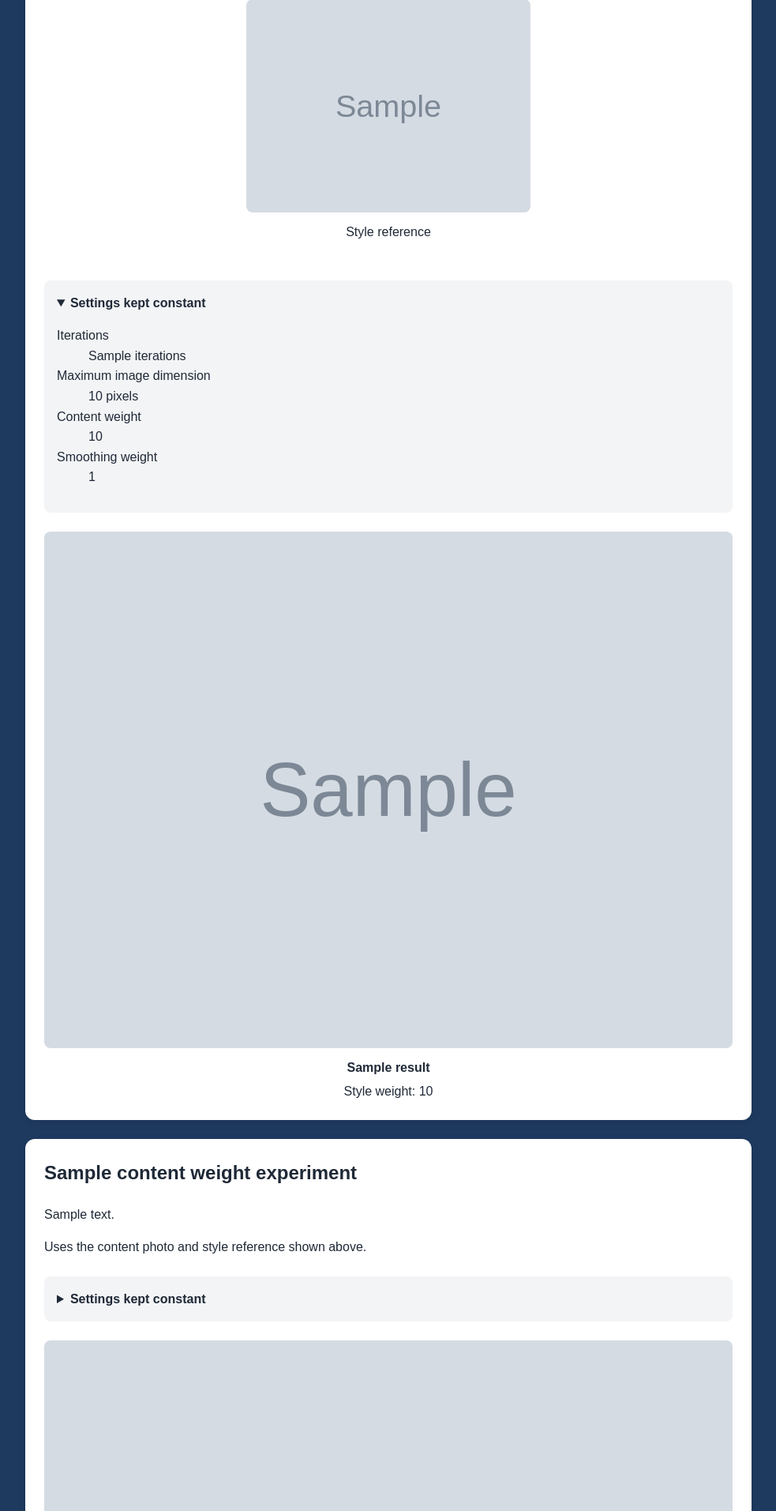
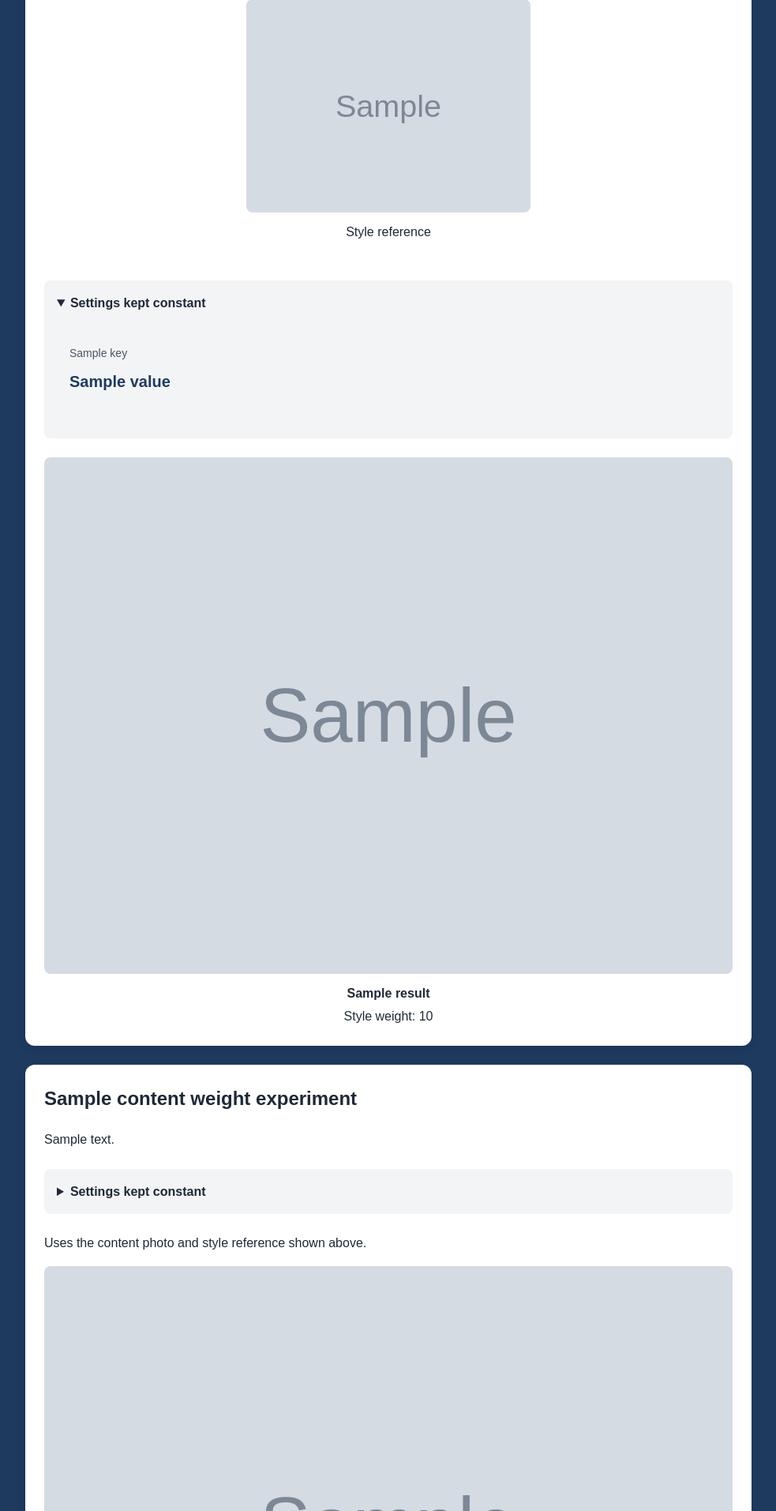
Before and after one commit to JohnsonLee97/nst-studio, a Python web app: template templates/experiments.html in a window 1280 px wide, after a click on "Settings kept constant". Shown: the part 835-2748 px from the top of the page at 79% size, without its empty margins (148-1131 px from the left). Run offline with Jinja, Linux system fonts and the light colour scheme; the template is opened without the code that fills it: most values are stand-ins (such as "Sample title", 1, 10 or a date in 2020); grey boxes marked "Sample" are stand-in pictures.

Commit message:
Refine result cards and experiment settings layout

```diff
--- a/static/css/base.css
+++ b/static/css/base.css
@@ -86,3 +86,37 @@ button:hover {
     outline: 2px solid #1e3a5f;
     outline-offset: 3px;
 }
+
+.result-details {
+    display: flex;
+    flex-wrap: wrap;
+    gap: 1rem;
+    margin-block: 1.5rem;
+}
+
+.result-detail {
+    flex: 1 1 auto;
+    min-width: 0;
+    padding: 1rem;
+    background-color: #f3f4f6;
+    border-radius: 0.5rem;
+}
+
+.result-detail-label {
+    margin-bottom: 0.5rem;
+    color: #4b5563;
+    font-size: 0.875rem;
+}
+
+.result-detail-value {
+    margin: 0;
+    color: #1e3a5f;
+    font-size: 1.25rem;
+    font-weight: bold;
+    overflow-wrap: anywhere;
+}
+
+.result-detail-unit {
+    font-size: 0.875rem;
+    font-weight: normal;
+}
--- a/static/css/experiments.css
+++ b/static/css/experiments.css
@@ -54,6 +54,7 @@
     padding: 16px;
     background-color: #f3f4f6;
     border-radius: 8px;
+    --result-detail-background: #ffffff;
 }
 
 .experiment-settings summary {
--- a/static/js/main.js
+++ b/static/js/main.js
@@ -63,7 +63,7 @@ const generateButton = document.getElementById("generate-button");
 const generationStatus = document.getElementById("generation-status");
 
 if (generationForm && generateButton && generationStatus) {
-    const spinner = generateButton.querySelector(".generation-spinner");
+    // const spinner = generateButton.querySelector(".generation-spinner");
     const label = generateButton.querySelector(".generate-label");
 
     function setGenerating(isGenerating) {
@@ -73,7 +73,7 @@ if (generationForm && generateButton && generationStatus) {
             ? "Generating"
             : "Generate image";
 
-        spinner.hidden = !isGenerating;
+        // spinner.hidden = !isGenerating;
         generationStatus.hidden = !isGenerating;
 
         const resultLoading = document.getElementById("result-loading");
--- a/templates/experiments.html
+++ b/templates/experiments.html
@@ -1,3 +1,4 @@
+{% from "macros/settings.html" import constant_settings %}
 <!doctype html>
 <html lang="en">
   <head>
@@ -50,23 +51,7 @@
           </figure>
         </div>
 
-        <details class="experiment-settings">
-          <summary>Settings kept constant</summary>
-
-          <dl>
-            <dt>Iterations</dt>
-            <dd>{{ experiment.settings.iterations }}</dd>
-
-            <dt>Maximum image dimension</dt>
-            <dd>{{ experiment.settings.max_dimension }} pixels</dd>
-
-            <dt>Content weight</dt>
-            <dd>{{ experiment.settings.content_weight }}</dd>
-
-            <dt>Smoothing weight</dt>
-            <dd>{{ experiment.settings.total_variation_weight }}</dd>
-          </dl>
-        </details>
+        {{ constant_settings(experiment.settings) }}
 
         <div class="experiment-grid">
           {% for result in experiment.results %}
@@ -91,26 +76,8 @@
       <section class="experiment-comparison">
         <h2>{{ comparison.title }}</h2>
         <p>{{ comparison.description }}</p>
-
+        {{ constant_settings(comparison.settings) }}
         <p>Uses the content photo and style reference shown above.</p>
-
-        <details class="experiment-settings">
-          <summary>Settings kept constant</summary>
-
-          <dl>
-            <dt>Iterations</dt>
-            <dd>{{ comparison.settings.iterations }}</dd>
-
-            <dt>Maximum image dimension</dt>
-            <dd>{{ comparison.settings.max_dimension }} pixels</dd>
-
-            <dt>Style weight</dt>
-            <dd>{{ comparison.settings.style_weight }}</dd>
-
-            <dt>Smoothing weight</dt>
-            <dd>{{ comparison.settings.total_variation_weight }}</dd>
-          </dl>
-        </details>
 
         <div class="experiment-grid">
           {% for result in comparison.results %}
@@ -143,26 +110,8 @@
       <section class="experiment-comparison">
         <h2>{{ iteration_comparison.title }}</h2>
         <p>{{ iteration_comparison.description }}</p>
-
+        {{ constant_settings(iteration_comparison.settings) }}
         <p>Uses the content photo and style reference shown above.</p>
-
-        <details class="experiment-settings">
-          <summary>Settings kept constant</summary>
-
-          <dl>
-            <dt>Maximum image dimension</dt>
-            <dd>{{ iteration_comparison.settings.max_dimension }} pixels</dd>
-
-            <dt>Style weight</dt>
-            <dd>{{ iteration_comparison.settings.style_weight }}</dd>
-
-            <dt>Content weight</dt>
-            <dd>{{ iteration_comparison.settings.content_weight }}</dd>
-
-            <dt>Smoothing weight</dt>
-            <dd>{{ iteration_comparison.settings.total_variation_weight }}</dd>
-          </dl>
-        </details>
 
         <div class="experiment-grid">
           {% for result in iteration_comparison.results %}
@@ -193,24 +142,7 @@
       <section class="experiment-comparison">
         <h2>{{ resolution_comparison.title }}</h2>
         <p>{{ resolution_comparison.description }}</p>
-
-        <details class="experiment-settings">
-          <summary>Settings kept constant</summary>
-
-          <dl>
-            <dt>Iterations</dt>
-            <dd>{{ resolution_comparison.settings.iterations }}</dd>
-
-            <dt>Style weight</dt>
-            <dd>{{ resolution_comparison.settings.style_weight }}</dd>
-
-            <dt>Content weight</dt>
-            <dd>{{ resolution_comparison.settings.content_weight }}</dd>
-
-            <dt>Smoothing weight</dt>
-            <dd>{{ resolution_comparison.settings.total_variation_weight }}</dd>
-          </dl>
-        </details>
+        {{ constant_settings(resolution_comparison.settings) }}
 
         <div class="experiment-grid">
           {% for result in resolution_comparison.results %}
@@ -251,24 +183,7 @@
       <section class="experiment-comparison">
         <h2>{{ smoothing_comparison.title }}</h2>
         <p>{{ smoothing_comparison.description }}</p>
-
-        <details class="experiment-settings">
-          <summary>Settings kept constant</summary>
-
-          <dl>
-            <dt>Iterations</dt>
-            <dd>{{ smoothing_comparison.settings.iterations }}</dd>
-
-            <dt>Maximum image dimension</dt>
-            <dd>{{ smoothing_comparison.settings.max_dimension }} pixels</dd>
-
-            <dt>Style weight</dt>
-            <dd>{{ smoothing_comparison.settings.style_weight }}</dd>
-
-            <dt>Content weight</dt>
-            <dd>{{ smoothing_comparison.settings.content_weight }}</dd>
-          </dl>
-        </details>
+        {{ constant_settings(smoothing_comparison.settings) }}
 
         <div class="experiment-grid">
           {% for result in smoothing_comparison.results %}
--- /dev/null
+++ b/templates/macros/settings.html
@@ -0,0 +1,28 @@
+{% macro constant_settings(settings) %} {% set fields = { "iterations":
+{"label": "Iterations"}, "max_dimension": { "label": "Maximum image dimension",
+"unit": "pixels" }, "style_weight": {"label": "Style weight"}, "content_weight":
+{"label": "Content weight"}, "total_variation_weight": {"label": "Smoothing
+weight"} } %}
+
+<details class="experiment-settings">
+  <summary>Settings kept constant</summary>
+
+  <dl class="result-details">
+    {% for key, value in settings.items() %} {% set field = fields.get(key, {})
+    %}
+
+    <div class="result-detail">
+      <dt class="result-detail-label">
+        {{ field.get("label", key | replace("_", " ") | capitalize) }}
+      </dt>
+
+      <dd class="result-detail-value">
+        {{ value }} {% if field.get("unit") %}
+        <span class="result-detail-unit"> {{ field["unit"] }} </span>
+        {% endif %}
+      </dd>
+    </div>
+    {% endfor %}
+  </dl>
+</details>
+{% endmacro %}
```
Also changed, not shown: static/css/create.css (+38 -0 lines), templates/create.html (+21 -8 lines), templates/history.html (+22 -9 lines), static/css/history.css (line endings or trailing spaces).
